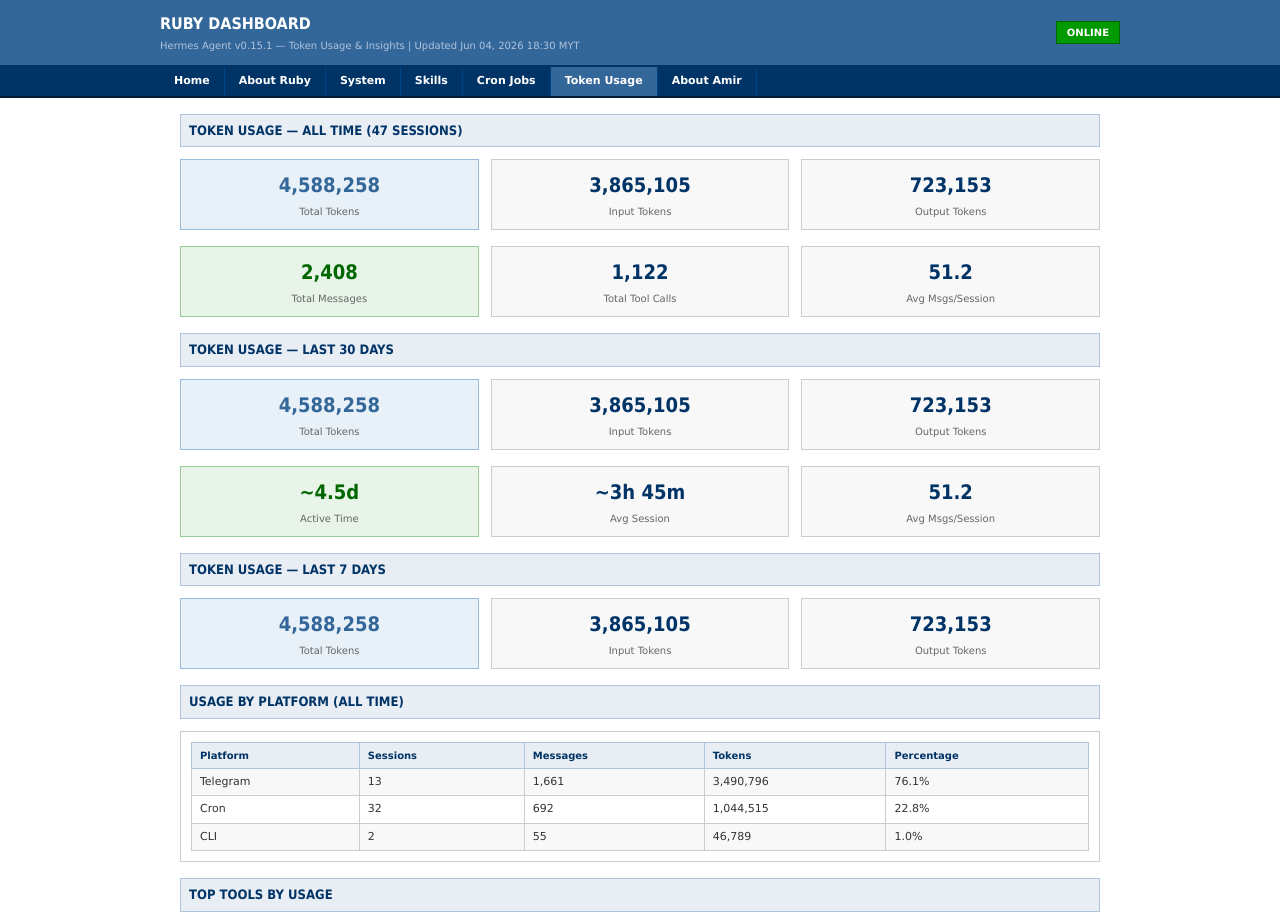
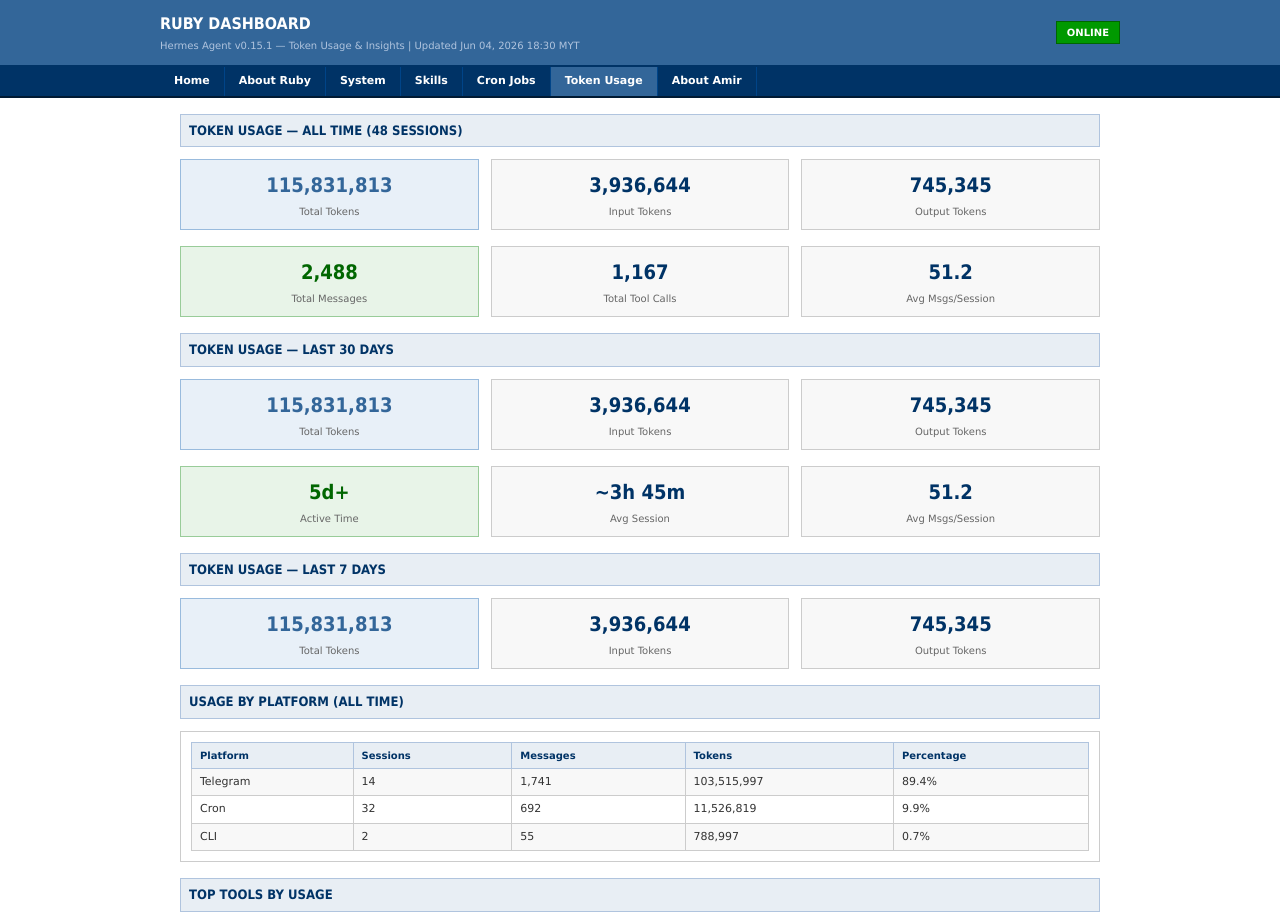
Before and after one commit to Shiouko/ruby-dashboard, a plain HTML site: page pages/tokens.html in a window 1280 px wide. Shown: the top 921 px of the page. Drawn offline with Linux system fonts and the light colour scheme.

Commit message:
fix: correct token counts to include cache_read_tokens (115.8M total)
- Total tokens: 4.6M -> 115.8M (was missing cache_read_tokens)
- Platform breakdown: Telegram 103.5M (89.4%), Cron 11.5M (9.9%), CLI 0.8M (0.7%)
- Sessions: 47 -> 48, Messages: 2408 -> 2488, Tool calls: 1122 -> 1167
- Active time: ~4.5d -> 5d+
- Input: 3,936,644 | Output: 745,345 | Cache read: 111,149,824

```diff
--- a/pages/tokens.html
+++ b/pages/tokens.html
@@ -30,30 +30,30 @@
     </nav>
 
     <div class="main">
-        <div class="section-header">TOKEN USAGE — ALL TIME (47 SESSIONS)</div>
+        <div class="section-header">TOKEN USAGE — ALL TIME (48 SESSIONS)</div>
 
         <div class="stat-row">
             <div class="stat-box info">
-                <div class="number">4,588,258</div>
+                <div class="number">115,831,813</div>
                 <div class="label">Total Tokens</div>
             </div>
             <div class="stat-box">
-                <div class="number">3,865,105</div>
+                <div class="number">3,936,644</div>
                 <div class="label">Input Tokens</div>
             </div>
             <div class="stat-box">
-                <div class="number">723,153</div>
+                <div class="number">745,345</div>
                 <div class="label">Output Tokens</div>
             </div>
         </div>
 
         <div class="stat-row">
             <div class="stat-box highlight">
-                <div class="number">2,408</div>
+                <div class="number">2,488</div>
                 <div class="label">Total Messages</div>
             </div>
             <div class="stat-box">
-                <div class="number">1,122</div>
+                <div class="number">1,167</div>
                 <div class="label">Total Tool Calls</div>
             </div>
             <div class="stat-box">
@@ -66,22 +66,22 @@
 
         <div class="stat-row">
             <div class="stat-box info">
-                <div class="number">4,588,258</div>
+                <div class="number">115,831,813</div>
                 <div class="label">Total Tokens</div>
             </div>
             <div class="stat-box">
-                <div class="number">3,865,105</div>
+                <div class="number">3,936,644</div>
                 <div class="label">Input Tokens</div>
             </div>
             <div class="stat-box">
-                <div class="number">723,153</div>
+                <div class="number">745,345</div>
                 <div class="label">Output Tokens</div>
             </div>
         </div>
 
         <div class="stat-row">
             <div class="stat-box highlight">
-                <div class="number">~4.5d</div>
+                <div class="number">5d+</div>
                 <div class="label">Active Time</div>
             </div>
             <div class="stat-box">
@@ -98,15 +98,15 @@
 
         <div class="stat-row">
             <div class="stat-box info">
-                <div class="number">4,588,258</div>
+                <div class="number">115,831,813</div>
                 <div class="label">Total Tokens</div>
             </div>
             <div class="stat-box">
-                <div class="number">3,865,105</div>
+                <div class="number">3,936,644</div>
                 <div class="label">Input Tokens</div>
             </div>
             <div class="stat-box">
-                <div class="number">723,153</div>
+                <div class="number">745,345</div>
                 <div class="label">Output Tokens</div>
             </div>
         </div>
@@ -125,24 +125,24 @@
                     </tr>
                     <tr>
                         <td>Telegram</td>
-                        <td>13</td>
-                        <td>1,661</td>
-                        <td>3,490,796</td>
-                        <td>76.1%</td>
+                        <td>14</td>
+                        <td>1,741</td>
+                        <td>103,515,997</td>
+                        <td>89.4%</td>
                     </tr>
                     <tr>
                         <td>Cron</td>
                         <td>32</td>
                         <td>692</td>
-                        <td>1,044,515</td>
-                        <td>22.8%</td>
+                        <td>11,526,819</td>
+                        <td>9.9%</td>
                     </tr>
                     <tr>
                         <td>CLI</td>
                         <td>2</td>
                         <td>55</td>
-                        <td>46,789</td>
-                        <td>1.0%</td>
+                        <td>788,997</td>
+                        <td>0.7%</td>
                     </tr>
                 </table>
             </div>
@@ -386,12 +386,12 @@
                     </tr>
                     <tr>
                         <td>Total Sessions</td>
-                        <td>47</td>
+                        <td>48</td>
                         <td>All time</td>
                     </tr>
                     <tr>
                         <td>Total Messages</td>
-                        <td>2,408</td>
+                        <td>2,488</td>
                         <td>All time</td>
                     </tr>
                 </table>
@@ -409,27 +409,27 @@
                     </tr>
                     <tr>
                         <td>Total Sessions</td>
-                        <td>47</td>
+                        <td>48</td>
                     </tr>
                     <tr>
                         <td>Total Messages</td>
-                        <td>2,408</td>
+                        <td>2,488</td>
                     </tr>
                     <tr>
                         <td>Total Tokens</td>
-                        <td>4,588,258</td>
+                        <td>115,831,813</td>
                     </tr>
                     <tr>
                         <td>Input Tokens</td>
-                        <td>3,865,105 (84.2%)</td>
+                        <td>3,936,644 (3.4%)</td>
                     </tr>
                     <tr>
                         <td>Output Tokens</td>
-                        <td>723,153 (15.8%)</td>
+                        <td>745,345 (0.6%)</td>
                     </tr>
                     <tr>
                         <td>Total Tool Calls</td>
-                        <td>1,122</td>
+                        <td>1,167</td>
                     </tr>
                     <tr>
                         <td>Top Tool</td>
@@ -437,7 +437,7 @@
                     </tr>
                     <tr>
                         <td>Top Platform</td>
-                        <td>Telegram (76.1% of tokens)</td>
+                        <td>Telegram (89.4% of tokens)</td>
                     </tr>
                     <tr>
                         <td>Period</td>
```
Also changed, not shown: index.html (+14 -14 lines).
